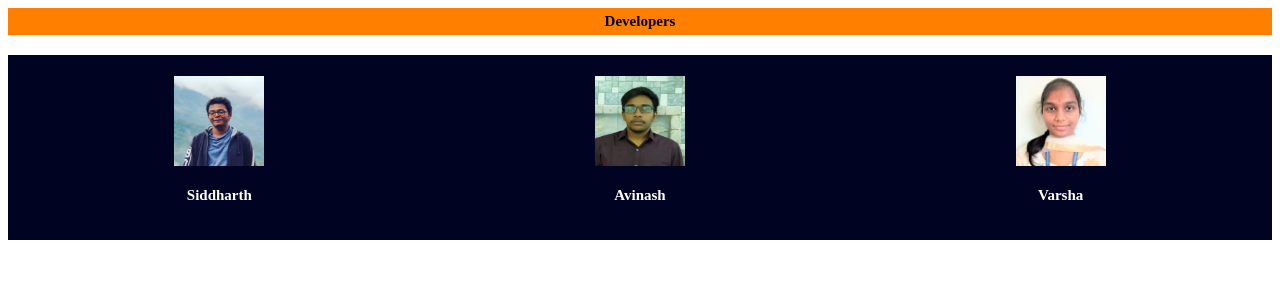
After one commit to gvsreevarsha/CompanyDatabase, a PHP site: page /footer.php in a window 1280 px wide. The commit adds this page. Shown: the top 300 px of the page. Run offline with PHP 8.4, Linux system fonts and the light colour scheme.

Commit message:
Changes made

```diff
--- /dev/null
+++ b/footer.php
@@ -0,0 +1,19 @@
+<footer>
+<h4 style="color: black; background-color: #ff8000; font-size: 15px; padding: 5px; font-weight: bolder;" align="center"><span>Developers</span></h4>
+<div class="footer" style="background-color: #000321;">
+	<br>
+	<table  width="100%">
+		<tr>
+			<td align="center"><img src="images/Siddharth.jpg" width="90px" height="90px" alt="Photo"/><br>
+    		<h4 class="numbers"><h3 style="font-size: 15px; font-weight: bolder; color: white;">Siddharth</h3></td>
+
+			<td align="center"><img src="images/Avinash.jpg" style="border: 3 solid black;" width="90px" height="90px" alt="Photo"/><br>
+    		<h4 class="numbers"><h3 style="font-size: 15px; font-weight: bolder; color: white;">Avinash</h3></td>
+
+    		<td align="center"><img src="images/Varsha.jpg" style="border: 3 solid black;" width="90px" height="90px" alt="Photo"/><br>
+    		<h4 class="numbers"><h3 style="font-size: 15px; font-weight: bolder; color: white;">Varsha</h3></td>
+		</tr>
+	</table>
+	<br/>
+</div>
+</footer>
--- a/header.php
+++ b/header.php
@@ -10,8 +10,8 @@
     <table width="100%" height="30%">
         <tr>
             <td width="15%" style="background-color: black;"><img src="images/gitam.jpeg" style="background-color: white;" width="100%" alt="GitamLogo"/></td>
-            <td align="center" width="70%" style="color: white; background-color: #252B5C; font-size: 35px; font-weight: bolder;">GITAM CAREER GUIDANCE CENTER</td>
-            <td align="right" width="15%" style="color: white; background-color: #252B5C; font-size: 15px; padding-right: 50px;"><a href="#">Logout</a></td>
+            <td align="center" width="70%" style="color: white; background-color: #000321; font-size: 35px; font-weight: bolder;">GITAM CAREER GUIDANCE CENTER</td>
+            <td align="right" width="15%" style="color: white; background-color: #000321; font-size: 15px; padding-right: 50px;"><a href="#">Logout</a></td>
         </tr>
     </table>
     <hr class="bg-black" />
--- a/index.php
+++ b/index.php
@@ -124,4 +124,4 @@
     document.getElementById("pagination").innerHTML=b;
     var details="";
 </script>
-</html>
+<?php require 'footer.php'?>
```
Also changed, not shown: images/Avinash.jpg (added), images/Siddharth.jpg (added), images/varsha.jpg (added).
